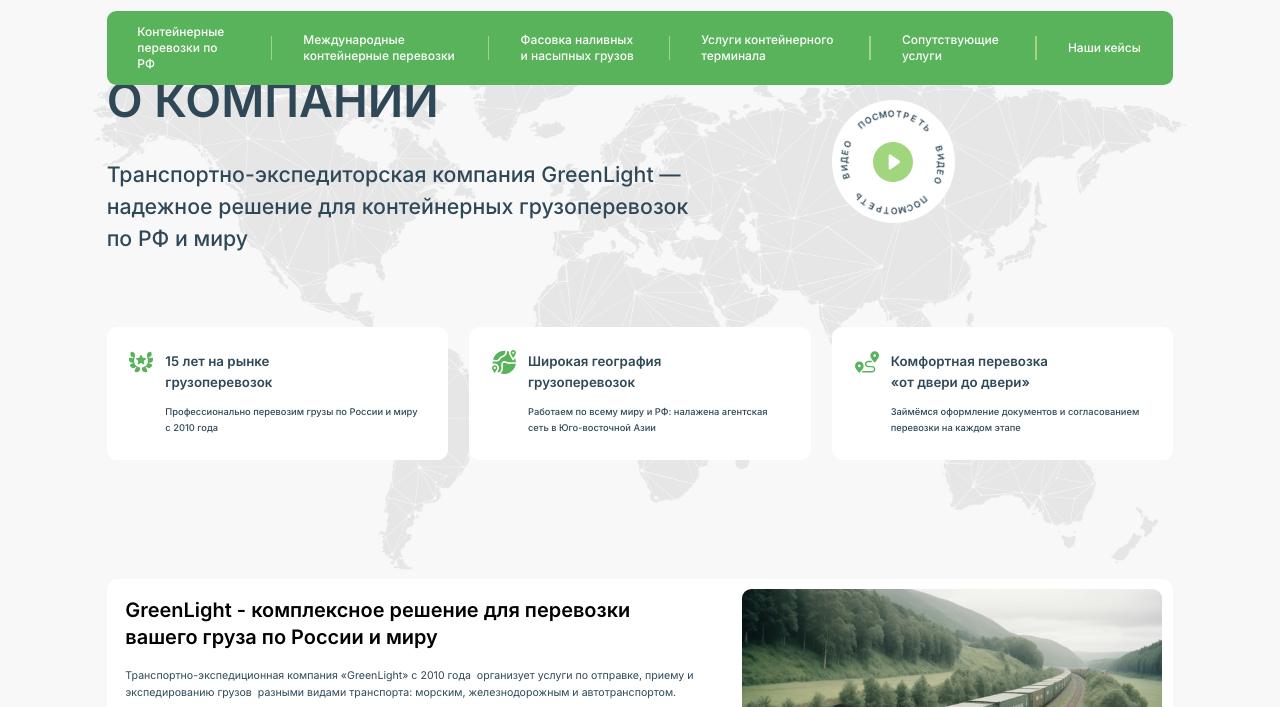
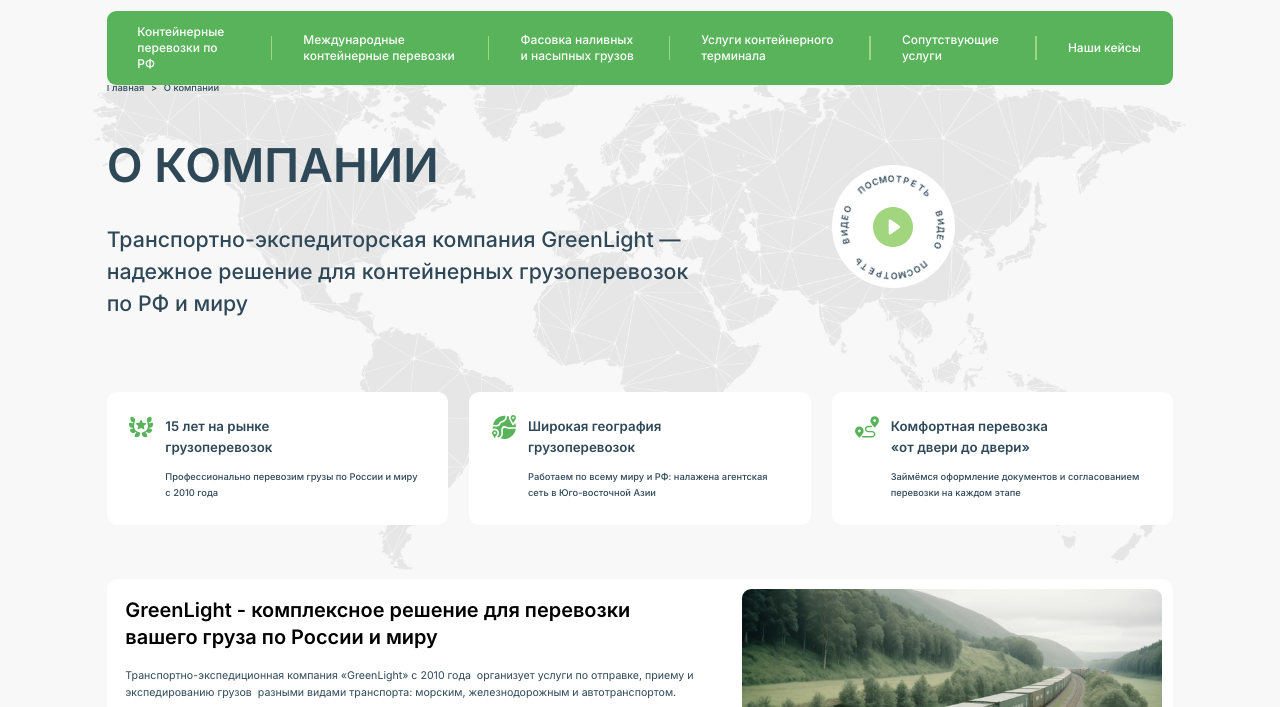
Before and after one commit to GrinCaseCode/greenlight, a plain HTML site: page about.html in a window 1280 px wide. Shown: the part 52-759 px from the top of the page. Drawn offline with nearby package versions, Linux system fonts and the light colour scheme; animation ran at ten frames a second.

Commit message:
Add files via upload

```diff
--- a/about.html
+++ b/about.html
@@ -19,8 +19,8 @@
 	<link rel="stylesheet" href="libs/slick-1.5.9/slick/slick.css" />
 	<link rel="stylesheet" href="libs/slick-1.5.9/slick/slick-theme.css" />
 	<link rel="stylesheet" href="css/fonts.css?ver=1.4" />
-	<link rel="stylesheet" href="css/main.css?ver=1.7" />
-	<link rel="stylesheet" href="css/media.css?ver=1.7" />
+	<link rel="stylesheet" href="css/main.css?ver=1.11" />
+	<link rel="stylesheet" href="css/media.css?ver=1.11" />
 </head>
 <body>
 
@@ -203,6 +203,10 @@
 
 		<section class="billbord billbord_about">
 			<div class="container">
+				<ul class="breadcrumbs">
+					<li><a href="#">Главная</a></li>
+					<li>О компании</li>
+				</ul>
 				<div class="row align-items-center">
 					<div class="col-lg-7">
 						<h1 class="title-big">о компании</h1>
@@ -899,7 +903,7 @@
 	<script src="libs/countdown/jquery.countdown.min.js"></script>
 	<script src="libs/countdown/jquery.countdown-ru.js"></script>
 	<script src="libs/jQueryFormStyler-master/jquery.formstyler.min.js"></script>
-	<script src="js/common.js?ver=1.7"></script>
+	<script src="js/common.js?ver=1.11"></script>
 	<script src="https://api-maps.yandex.ru/2.1/?lang=ru_RU"></script>
 	<script>
 	$(document).ready(function () {
--- a/css/main.css
+++ b/css/main.css
@@ -2693,6 +2693,7 @@ form {
 	height: 16.67vw;
 	padding: 1.04vw;
 	font-size: 1.04vw;
+	min-height: 100%;
 	line-height: 160%;
 	font-weight: 600;
 	position: relative;
```
Also changed, not shown: article.html (+3 -3 lines), container-shipping.html (+3 -3 lines), index.html (+3 -3 lines), map.html (+1 -0 lines), news.html (+3 -3 lines), railway-container-shipping.html (+3 -3 lines).
